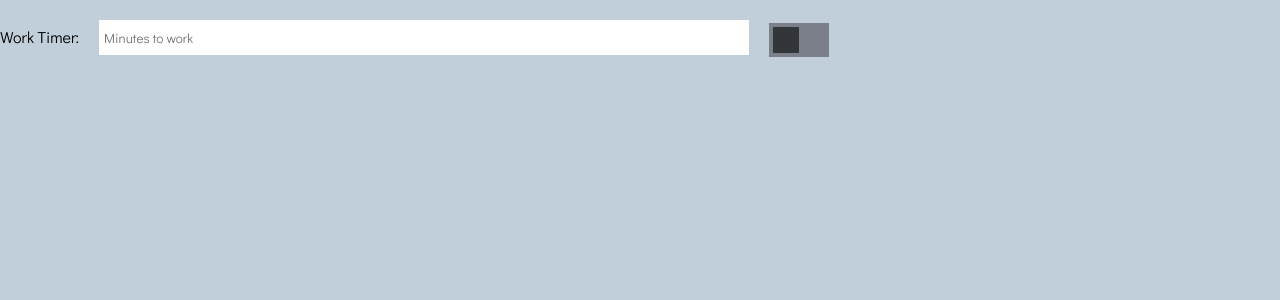
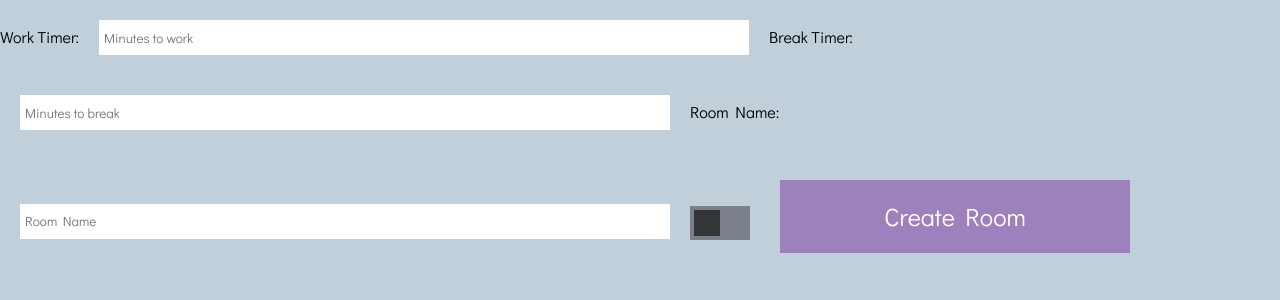
Before and after one commit to ewaltho/CATtention-front, a React (Create React App) app: page /createroom in a window 1280 px wide. Shown: the top 300 px of the page. Built offline with nearby package versions, Linux system fonts and the light colour scheme; no server answers.

Commit message:
added localstorage to form and handling more form elements with state

```diff
--- a/src/components/CreateRoom.js
+++ b/src/components/CreateRoom.js
@@ -1,4 +1,4 @@
-import React, { useState } from "react";
+import React, { useState, useEffect } from "react";
 import "../assets/css/CreateRoom.css";
 
 export default function CreateRoom(props) {
@@ -6,6 +6,15 @@ export default function CreateRoom(props) {
     minigameToggle: false,
   });
   //   room prefs need the following keys: minigames bool, workTime, breakTime, room name needs to create a room with socket.
+
+  // ! On page load, if there are previous prefs, this will automatically fill them into our state.
+  useEffect(() => {
+    const savedRoomPrefObj = JSON.parse(localStorage.getItem("roomPrefs"));
+    console.log(savedRoomPrefObj);
+    if (savedRoomPrefObj) {
+      setRoomPreferences(savedRoomPrefObj);
+    }
+  }, []);
 
   const handleRoomPrefsInputChange = (e) => {
     // e.preventDefault();
@@ -33,13 +42,34 @@ export default function CreateRoom(props) {
     }
   };
 
+  const handleFormSubmission = (e) => {
+    e.preventDefault();
+    localStorage.setItem("roomPrefs", JSON.stringify(roomPreferences));
+  };
+
   return (
-    <form>
+    <form onSubmit={handleFormSubmission}>
       <label htmlFor="workTime">Work Timer:</label>
       <input
         name="workTime"
         placeholder="Minutes to work"
         onChange={handleRoomPrefsInputChange}
+        value={roomPreferences.workTime}
+      ></input>
+      <label htmlFor="workTime">Break Timer:</label>
+      <input
+        name="breakTime"
+        placeholder="Minutes to break"
+        onChange={handleRoomPrefsInputChange}
+        value={roomPreferences.breakTime}
+      ></input>
+      {/* ! This needs to be made to create a room. I will speak with alex about how to do this later this evening. */}
+      <label htmlFor="workTime">Room Name:</label>
+      <input
+        name="roomName"
+        placeholder="Room Name"
+        onChange={handleRoomPrefsInputChange}
+        value={roomPreferences.roomName}
       ></input>
       <label className="switch">
         <input
@@ -49,6 +79,7 @@ export default function CreateRoom(props) {
         ></input>
         <span className="slider"></span>
       </label>
+      <button type="submit">Create Room</button>
     </form>
   );
 }
```
